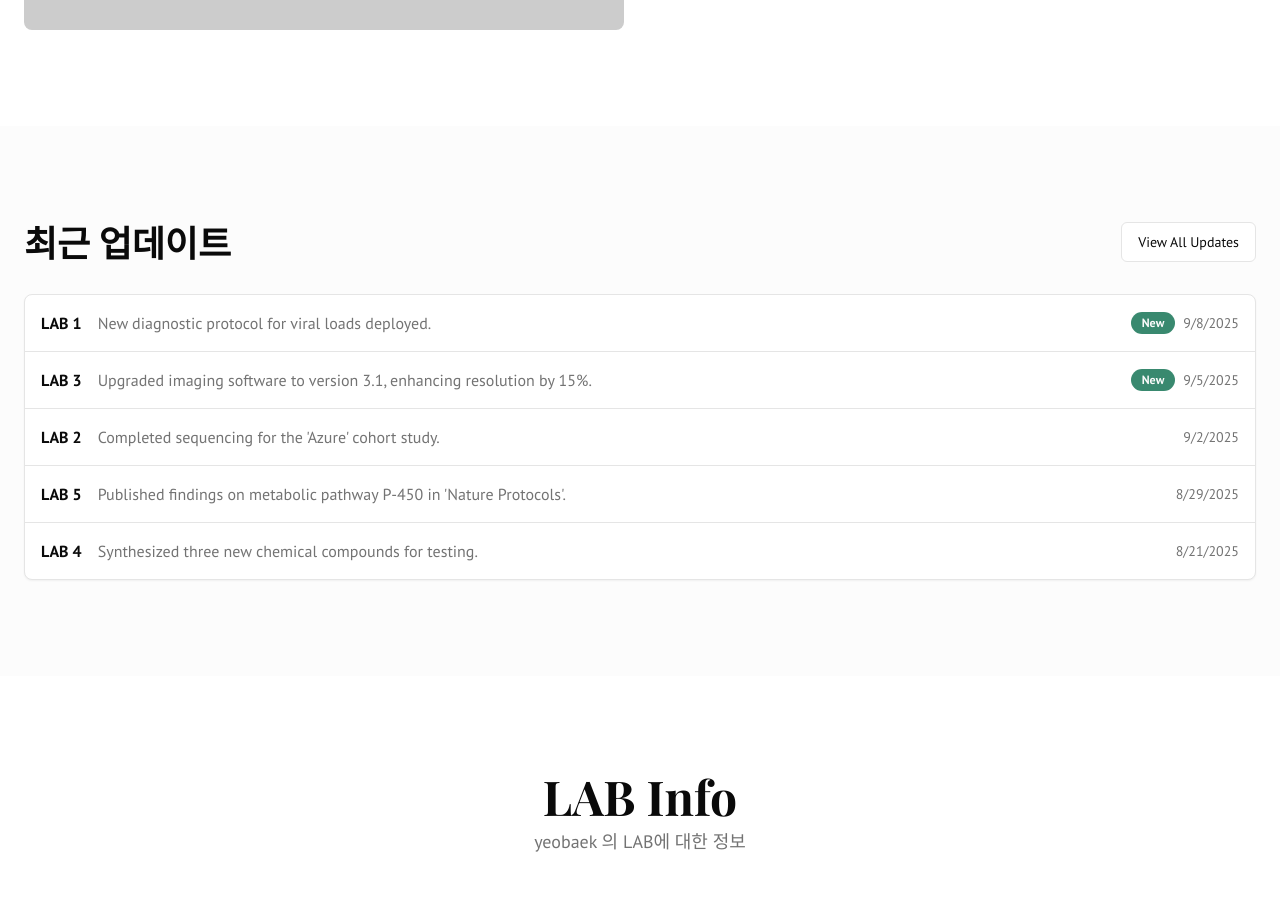
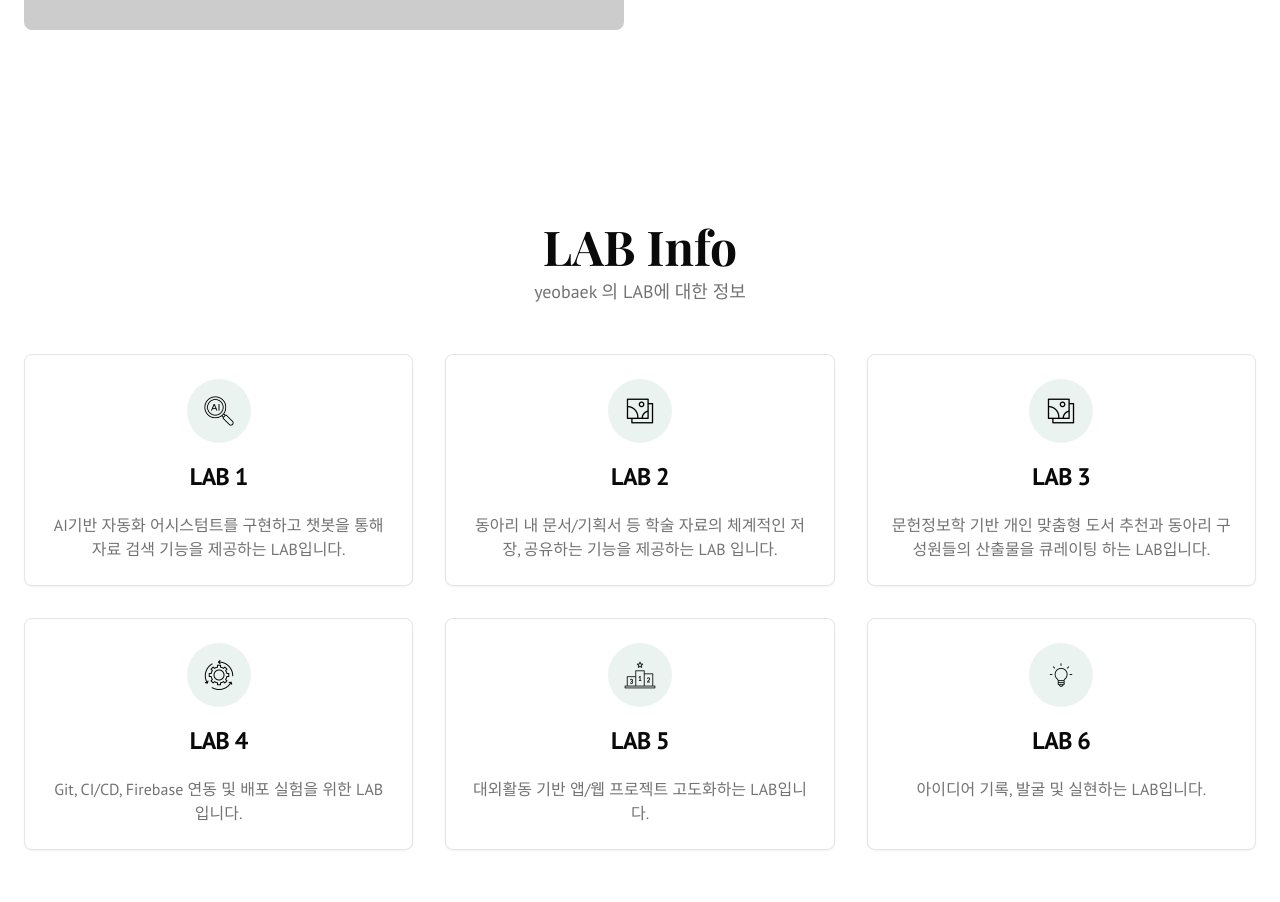
Before and after one commit to YeoGitDa/YeoBaekPage, a Next.js app: page / in a window 1280 px wide. Shown: the part 2080-2982 px from the top of the page. Built offline with nearby package versions, Linux system fonts and the light colour scheme; a web font is replaced by a local one; what @genkit-ai/googleai, genkit would draw is missing.

Commit message:
https://reactbits.dev/backgrounds/squares 메인페이지에 이걸 쓰고싶어

```diff
--- a/src/app/page.tsx
+++ b/src/app/page.tsx
@@ -75,51 +75,11 @@ const introCards = [
     }
 ];
 
-const recentUpdates = [
-  {
-    lab: "LAB 1",
-    update: "New diagnostic protocol for viral loads deployed.",
-    date: new Date(new Date().setDate(new Date().getDate() - 2)),
-    href: "/lab/1",
-  },
-  {
-    lab: "LAB 3",
-    update: "Upgraded imaging software to version 3.1, enhancing resolution by 15%.",
-    date: new Date(new Date().setDate(new Date().getDate() - 5)),
-    href: "/lab/3",
-  },
-  {
-    lab: "LAB 2",
-    update: "Completed sequencing for the 'Azure' cohort study.",
-    date: new Date(new Date().setDate(new Date().getDate() - 8)),
-    href: "/lab/2",
-  },
-  {
-    lab: "LAB 5",
-    update: "Published findings on metabolic pathway P-450 in 'Nature Protocols'.",
-    date: new Date(new Date().setDate(new Date().getDate() - 12)),
-    href: "/lab/5",
-  },
-  {
-    lab: "LAB 4",
-    update: "Synthesized three new chemical compounds for testing.",
-    date: new Date(new Date().setDate(new Date().getDate() - 20)),
-    href: "/lab/4",
-  }
-];
-
 export default function Home() {
   const [clientRendered, setClientRendered] = useState(false);
   useEffect(() => {
     setClientRendered(true);
   }, []);
-
-  const isRecent = (date: Date) => {
-    if (!clientRendered) return false;
-    const sevenDaysAgo = new Date();
-    sevenDaysAgo.setDate(sevenDaysAgo.getDate() - 7);
-    return date > sevenDaysAgo;
-  };
 
   return (
     <>
@@ -179,37 +139,6 @@ export default function Home() {
         </div>
       </section>
 
-      <section className="py-16 md:py-24 bg-muted/30">
-        <div className="container mx-auto px-4 md:px-6">
-          <div className="flex justify-between items-center mb-8">
-            <h2 className="font-headline text-4xl font-bold">최근 업데이트</h2>
-            <Button variant="outline" asChild>
-              <Link href="#">View All Updates</Link>
-            </Button>
-          </div>
-          <Card>
-            <CardContent className="p-0">
-              <ul className="divide-y">
-                {recentUpdates.map((item, index) => (
-                  <li key={index} className="p-4 hover:bg-muted/50 transition-colors">
-                    <Link href={item.href} className="flex flex-wrap items-center justify-between gap-4">
-                      <div className="flex items-center gap-4">
-                        <div className="font-semibold">{item.lab}</div>
-                        <p className="text-muted-foreground">{item.update}</p>
-                      </div>
-                      <div className="text-sm text-muted-foreground flex items-center gap-2">
-                        {isRecent(item.date) && <Badge>New</Badge>}
-                        {clientRendered && <span>{item.date.toLocaleDateString()}</span>}
-                      </div>
-                    </Link>
-                  </li>
-                ))}
-              </ul>
-            </CardContent>
-          </Card>
-        </div>
-      </section>
-
       <section id="lab-info" className="py-16 md:py-24 bg-background">
         <div className="container mx-auto px-4 md:px-6">
           <div className="text-center mb-12">
```
Also changed, not shown: src/app/globals.css (line endings or trailing spaces), src/components/background-squares.tsx (line endings or trailing spaces).
